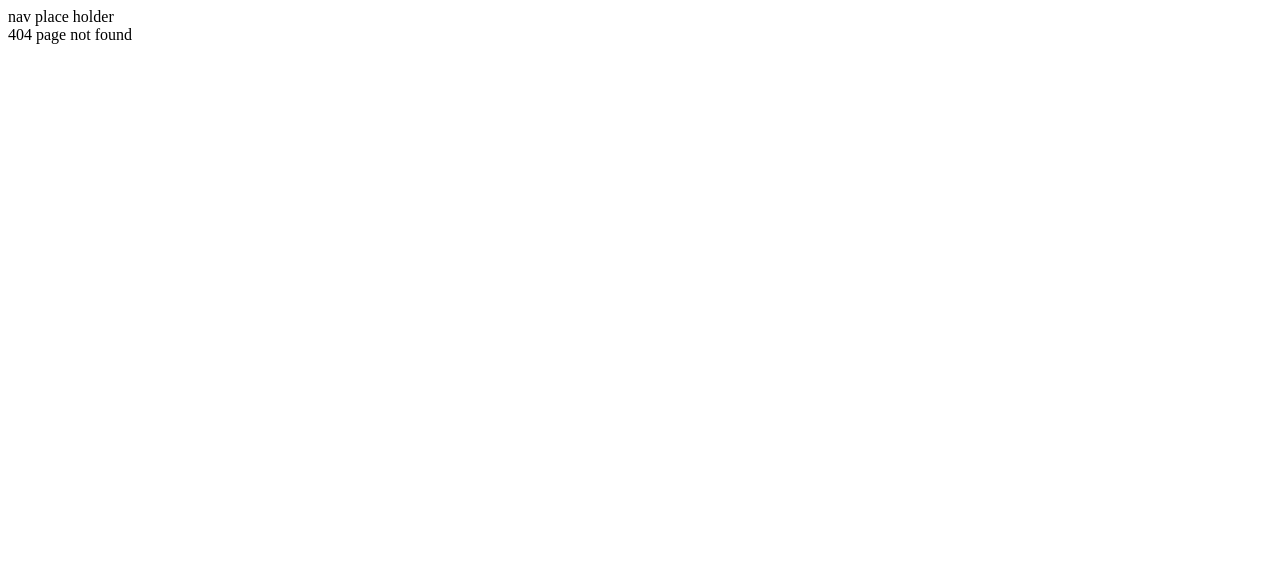
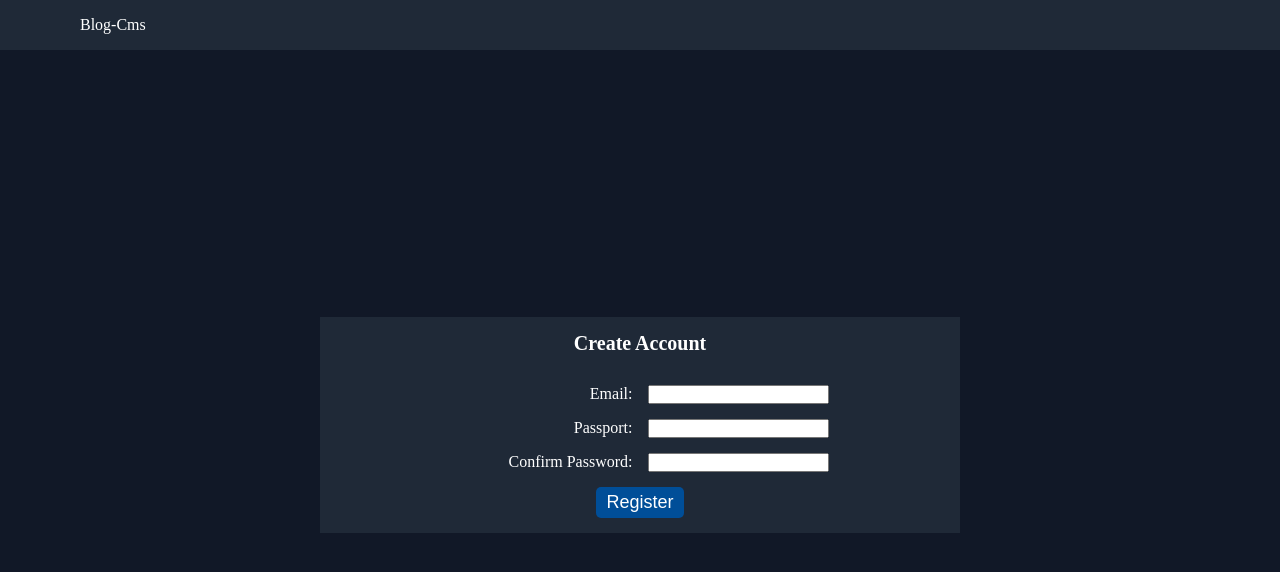
Before and after one commit to JPd3v/Blog-Api-Cms, a React (Vite) app: page /sign-in in a window 1280 px wide. Before the commit this address had no page. Shown: the top 572 px of the page. Built offline with nearby package versions, Linux system fonts and the light colour scheme.

Commit message:
added sign in page and form

```diff
--- a/package.json
+++ b/package.json
@@ -11,6 +11,7 @@
   "dependencies": {
     "react": "^18.2.0",
     "react-dom": "^18.2.0",
+    "react-hook-form": "^7.39.3",
     "react-router-dom": "^6.4.3"
   },
   "devDependencies": {
--- a/src/App.css
+++ b/src/App.css
@@ -0,0 +1,83 @@
+* {
+  padding: 0;
+  margin: 0;
+  box-sizing: border-box;
+}
+
+:root {
+  --main-background-color: #111827;
+  --second-background-color: #1f2937;
+  --main-text-color: rgb(255, 255, 255);
+  --error-text-color: #bf0603;
+}
+
+html {
+  font-size: 62.5%;
+}
+
+body {
+  font-size: 1.6rem;
+  background: var(--main-background-color);
+  color: var(--main-text-color);
+}
+
+a {
+  text-decoration: none;
+  color: var(--main-text-color);
+}
+
+.App {
+  display: grid;
+  grid-template-rows: auto 1fr;
+  height: 100vh;
+}
+
+.Navbar {
+  background: var(--second-background-color);
+  padding: 16px 80px;
+}
+
+.sign-in {
+  display: flex;
+  justify-content: center;
+  height: fit-content;
+  align-self: center;
+}
+
+.sign-in-form {
+  display: flex;
+  flex-direction: column;
+  align-items: center;
+  gap: 15px;
+  background-color: var(--second-background-color);
+  width: 50%;
+  padding: 15px 0px;
+}
+
+.sign-in-form__title {
+  font-size: 2rem;
+  font-weight: 900;
+  margin-bottom: 15px;
+}
+
+.sign-in-form__label {
+  display: grid;
+  grid-template-columns: 1fr 1fr;
+  text-align: end;
+  gap: 15px;
+}
+
+.sign-in-form__error {
+  color: var(--error-text-color);
+  font-weight: 600;
+}
+
+.sign-in-form__submit-button {
+  color: inherit;
+  padding: 5px 10px;
+  background: #004e98;
+  font-size: 1.8rem;
+  border-radius: 5px;
+  border: none;
+  cursor: pointer;
+}
--- a/src/App.tsx
+++ b/src/App.tsx
@@ -7,6 +7,7 @@ import PageLayout from './utils/PageLayout';
 import PageNotFound from './utils/PageNotFound';
 
 const Home = lazy(() => import('./pages/Home'));
+const SignIn = lazy(() => import('./pages/SignIn'));
 
 function App() {
   return (
@@ -15,6 +16,7 @@ function App() {
         <Routes>
           <Route element={<PageLayout />}>
             <Route path="/" element={<Home />} />
+            <Route path="/sign-in" element={<SignIn />} />
             <Route path="*" element={<PageNotFound />} />
           </Route>
         </Routes>
--- a/src/components/Navbar.tsx
+++ b/src/components/Navbar.tsx
@@ -1,7 +1,9 @@
+import { Link } from 'react-router-dom';
+
 export default function NavBar() {
   return (
-    <nav>
-      <div>nav place holder</div>
+    <nav className="Navbar">
+      <Link to="/">Blog-Cms</Link>
     </nav>
   );
 }
--- /dev/null
+++ b/src/components/SingInForm.tsx
@@ -0,0 +1,89 @@
+/* eslint-disable react/jsx-props-no-spreading */
+import React from 'react';
+import { useForm } from 'react-hook-form';
+
+interface IFormValues {
+  username?: string;
+  passport?: string;
+  confirm_password?: string;
+}
+
+const emailRegex = /^[\w-.]+@([\w-]+\.)+[\w-]{2,4}$/;
+
+export default function SingInForm() {
+  const {
+    register,
+    handleSubmit,
+    watch,
+    getValues,
+    formState: { errors },
+  } = useForm({ mode: 'onChange' });
+
+  function onSubmit(data: IFormValues) {
+    console.log(data);
+  }
+
+  const password = watch('password');
+
+  return (
+    <form onSubmit={handleSubmit(onSubmit)} noValidate className="sign-in-form">
+      <p className="sign-in-form__title">Create Account</p>
+      <label htmlFor="username" className="sign-in-form__label">
+        Email:
+        <input
+          type="email"
+          id="username"
+          {...register('username', {
+            pattern: {
+              value: emailRegex,
+              message: 'Email introduced is not valid',
+            },
+            required: 'Email field cant be empty',
+          })}
+        />
+      </label>
+      {errors.username ? (
+        <p className="sign-in-form__error">{`${errors.username.message}`}</p>
+      ) : null}
+      <label htmlFor="password" className="sign-in-form__label">
+        Passport:
+        <input
+          type="password"
+          id="password"
+          {...register('password', {
+            minLength: {
+              value: 6,
+              message: 'Password should be at least 6 characters length',
+            },
+            required: 'Password field cant be empty',
+          })}
+        />
+      </label>
+      {errors.password ? (
+        <p className="sign-in-form__error">{`${errors.password.message}`}</p>
+      ) : null}
+      <label htmlFor="confirm_password" className="sign-in-form__label">
+        Confirm Password:
+        <input
+          type="password"
+          id="confirm_password"
+          {...register('confirm_password', {
+            required: 'confirm password field cant be empty',
+            validate: (value) => password === value,
+          })}
+        />
+      </label>
+
+      {watch('confirm_password') !== watch('password') &&
+      getValues('confirm_password') ? (
+        <p className="sign-in-form__error">
+          Password and Confirm Password fields should match
+        </p>
+      ) : null}
+
+      <button type="submit" className="sign-in-form__submit-button">
+        Register
+      </button>
+    </form>
+  );
+}
--- a/src/pages/Home.tsx
+++ b/src/pages/Home.tsx
@@ -1,10 +1,14 @@
 import UserArticles from '../components/UserArticles';
+import useAuth from '../hooks/useAuth';
 
 export default function Home() {
-  // user placeholder context
-  const user = 'asd';
+  const { userToken, userInfo } = useAuth();
+  console.log(userToken);
+  console.log(userInfo);
 
   return (
-    <div>{user ? <UserArticles /> : <div>Welcome page place holder</div>}</div>
+    <div>
+      {userToken ? <UserArticles /> : <div>Welcome page place holder</div>}
+    </div>
   );
 }
--- /dev/null
+++ b/src/pages/SignIn.tsx
@@ -0,0 +1,9 @@
+import SingInForm from '../components/SingInForm';
+
+export default function Register() {
+  return (
+    <div className="sign-in">
+      <SingInForm />
+    </div>
+  );
+}
```
Also changed, not shown: 1 other file (tests, documents, lock files or other folders).
